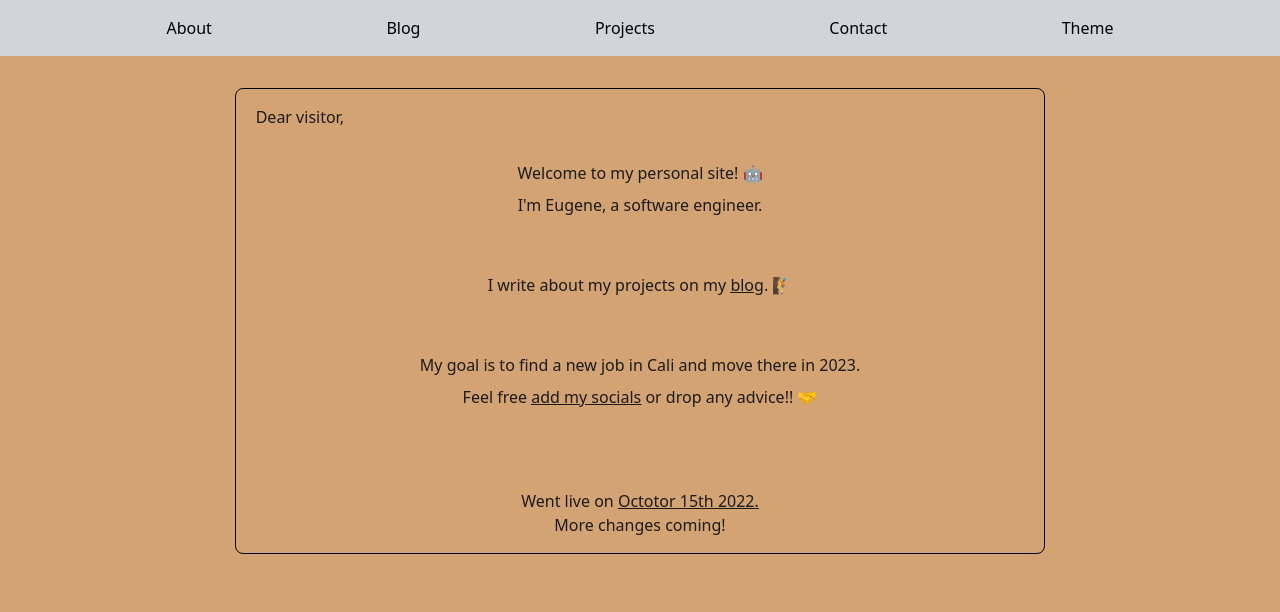
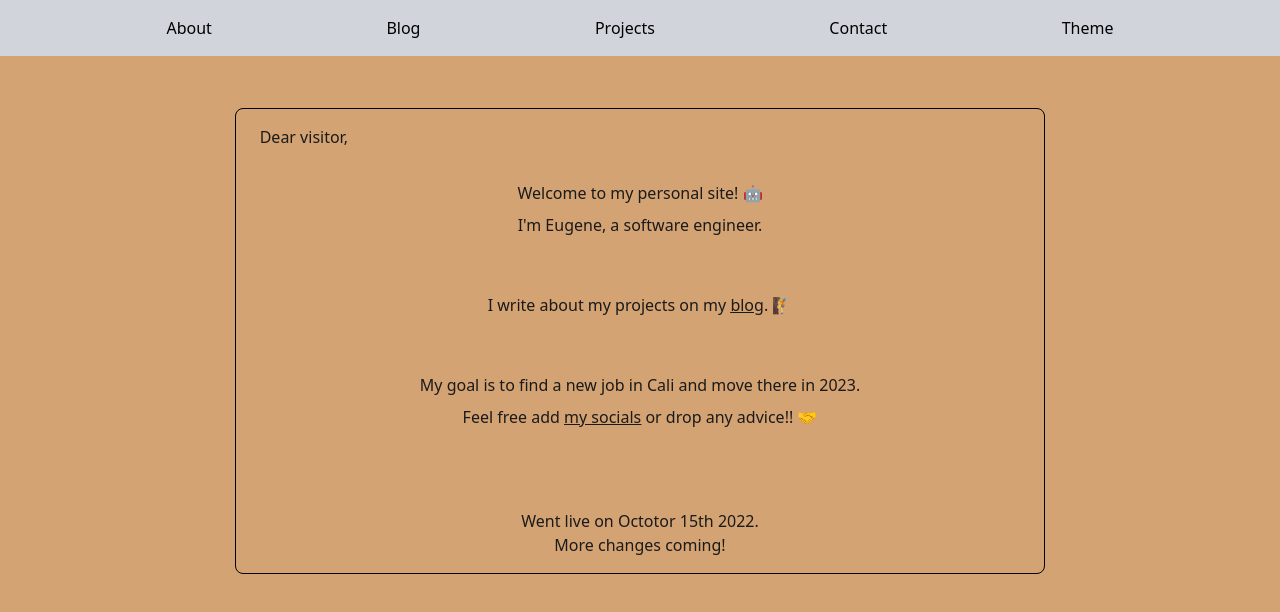
Before and after one commit to wangchingyuan/eugenewangcy, a Next.js app: page / in a window 1280 px wide. Shown: the top 612 px of the page. Built offline with nearby package versions, Linux system fonts and the light colour scheme.

Commit message:
aesthetic non-functional changes

```diff
--- a/components/LoginBtn.tsx
+++ b/components/LoginBtn.tsx
@@ -6,7 +6,7 @@ export default function Component() {
   if (session) {
     return (
       <div className="flex justify-between">
-        Signed in as {session.user.name} with role {session.user.role}
+        Signed in as <p className="font-bold">{session.user.name}</p> with {session.user.role} role
         <button onClick={() => signOut()}>Sign out</button>
       </div>
     )
--- a/components/PostViewer.tsx
+++ b/components/PostViewer.tsx
@@ -18,9 +18,9 @@ export default function PostViewer({ content } : { content : BlogPostT}) {
         'prose border border-black'
     )
 
-    return (<>
-        <p className='text-4xl font-bold'>{content.title}</p>
-        <p className='text-gray-500'>SUBTITLE: {content.subtitle}</p>
+    return (<div className='p-5'>
+        <p className='text-4xl font-bold mb-2'>{content.title}</p>
+        <p className='text-gray-500 mb-1'>{content.subtitle}</p>
         <p className='text-gray-500'>{content.created}</p>
         <br/>
         <div className={bodyCN}>
@@ -29,9 +29,9 @@ export default function PostViewer({ content } : { content : BlogPostT}) {
             </ReactMarkdown>
         </div>
         <br/>
-        <p>TAGS: {content.tags}</p>
-        <p>REFEENCES: {content.references}</p>
+        <p>Tags: {content.tags}</p>
+        <p>References: {content.references}</p>
 
-        <p>EDITED: {content.edited}</p>
-    </>);
+        <p>Edited: {content.edited}</p>
+    </div>);
   }
--- a/pages/blog/index.tsx
+++ b/pages/blog/index.tsx
@@ -52,7 +52,7 @@ export default function Blog({ isConnected } : { isConnected : boolean}) {
         <div className="grid grid-rows-[auto_auto] p-10 gap-10">
 
             <div className="flex justify-between w-4/5 m-auto">
-                <input className="rounded-sm" type="text"
+                <input className="rounded-sm border border-black" type="text"
                     onChange={handleQuery} placeholder="!Incomplete!"/>
                 <Link href="/writepost">[write post]</Link>
             </div>
--- a/pages/index.tsx
+++ b/pages/index.tsx
@@ -10,16 +10,16 @@ export default function About() {
 
   const mainDivClassName = classNameByTheme(
       themeState,
-      'rounded-lg border border-white pt-3 pb-3 w-2/3 m-auto',
-      'rounded-lg border border-black pt-3 pb-3 w-2/3 m-auto',
-      'rounded-lg border border-black pt-3 pb-3 w-2/3 m-auto'
+      'rounded-lg border border-white mt-5 pt-3 pb-3 w-2/3 ml-auto mr-auto',
+      'rounded-lg border border-black mt-5 pt-3 pb-3 w-2/3 ml-auto mr-auto',
+      'rounded-lg border border-black mt-5 pt-3 pb-3 w-2/3 ml-auto mr-auto'
   )
 
   const pClassName = 'text-center pt-1 pb-1 m-auto'
 
   return (
     <div className={mainDivClassName}>
-      <p className='text-left, pt-1 pb-1 ml-5'>
+      <p className='text-left, pt-1 pb-1 ml-6'>
         Dear visitor,</p>
         <br/>
       <p className={pClassName}>
@@ -35,11 +35,11 @@ export default function About() {
       <p className={pClassName}>
         My goal is to find a new job in Cali and move there in 2023.</p>
       <p className={pClassName}>
-        Feel free <u><Link href='/contact'>add my socials</Link></u> or drop any advice!! &#129309;</p>
+        Feel free add <u><Link href='/contact'>my socials</Link></u> or drop any advice!! &#129309;</p>
 
       <br/><br/><br/>
       <p className={pClassName}>
-        Went live on <u><Link href='/contact'>Octotor 15th 2022.</Link></u><br/>
+        Went live on Octotor 15th 2022.<br/>
         More changes coming!</p>
     </div>
 
--- a/pages/projects.tsx
+++ b/pages/projects.tsx
@@ -19,7 +19,7 @@ export default function Projects() {
 
         <div className={projTileClassName}>
             <Link href="https://www.eugenewangcy.com">
-                eugenewangcy.com
+                <p className='font-bold'>eugenewangcy.com</p>
             </Link>
             <p>&quot;More than just a personal site.&quot;</p>
             <a href="https://docs.google.com/document/d/17ARQfITjiHuhjzRYNAV12xecAJb2ZfKuOMymTYhaD8Q/edit">
@@ -29,7 +29,7 @@ export default function Projects() {
 
         <div className={projTileClassName}>
             <Link href="https://www.relivemytrades.com">
-                relivemytrades.com
+                <p className='font-bold'>relivemytrades.com</p>
             </Link>
             <p>&quot;So you don&apos;t believe in efficient market hypothesis?&quot;</p>
             <a href="https://docs.google.com/document/d/1QGz1JDxxNWvPa-z1w-F24XJanx3jWtuWoXAgHFuDaAs/edit">
@@ -39,7 +39,7 @@ export default function Projects() {
         </div>
         <div className={projTileClassName}>
             <Link href="https://www.youneedarock.com">
-                youneedarock.com
+                <p className='font-bold'>youneedarock.com</p>
             </Link>
             <p>&quot;Nice looking e-commerce site where you can buy a rock.&quot;</p>
             <a href="https://docs.google.com/document/d/19OJOOXG1ScEMN1eKNUyQ1Ut8ySJsyz3f0SeGdBLZkHI/edit">
```
